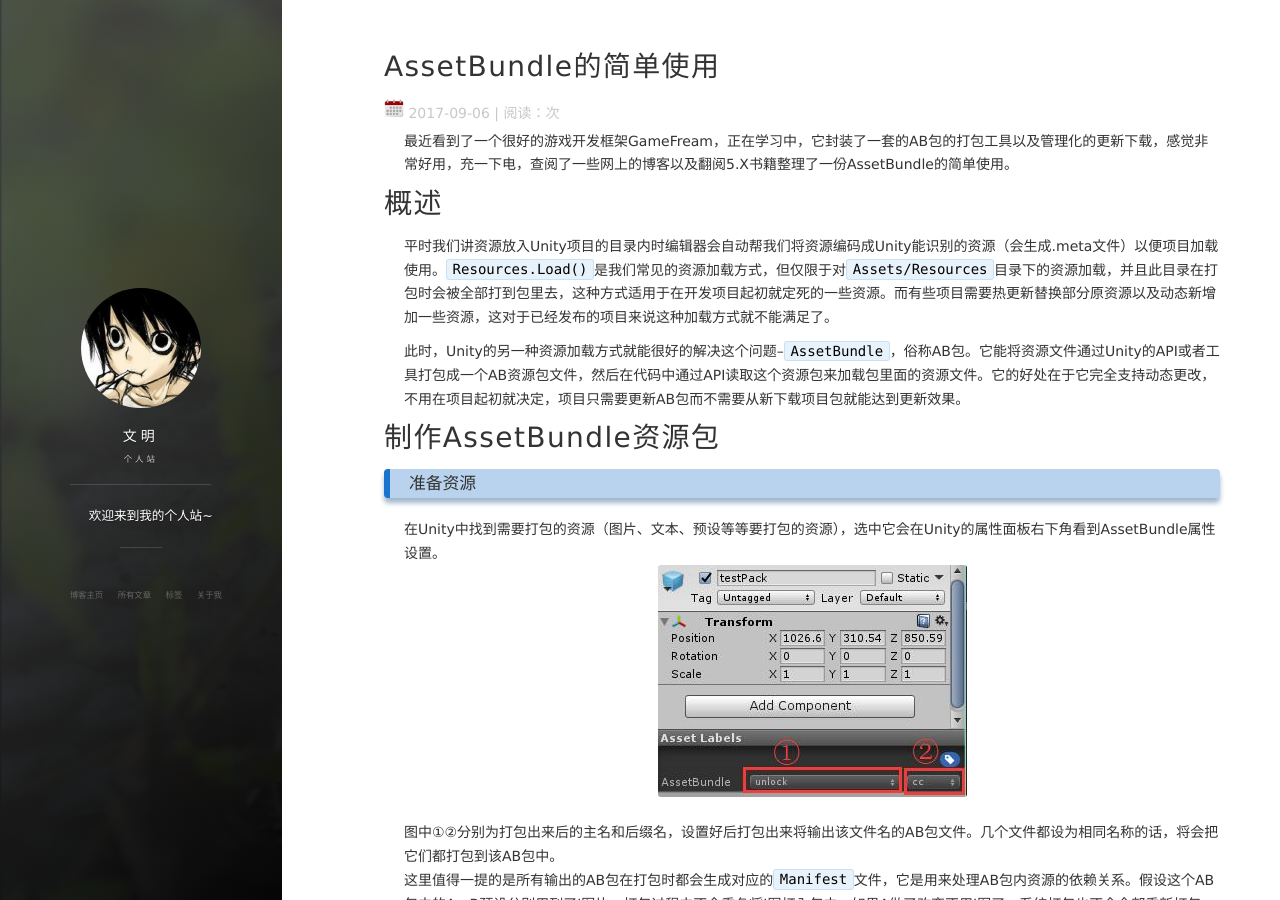
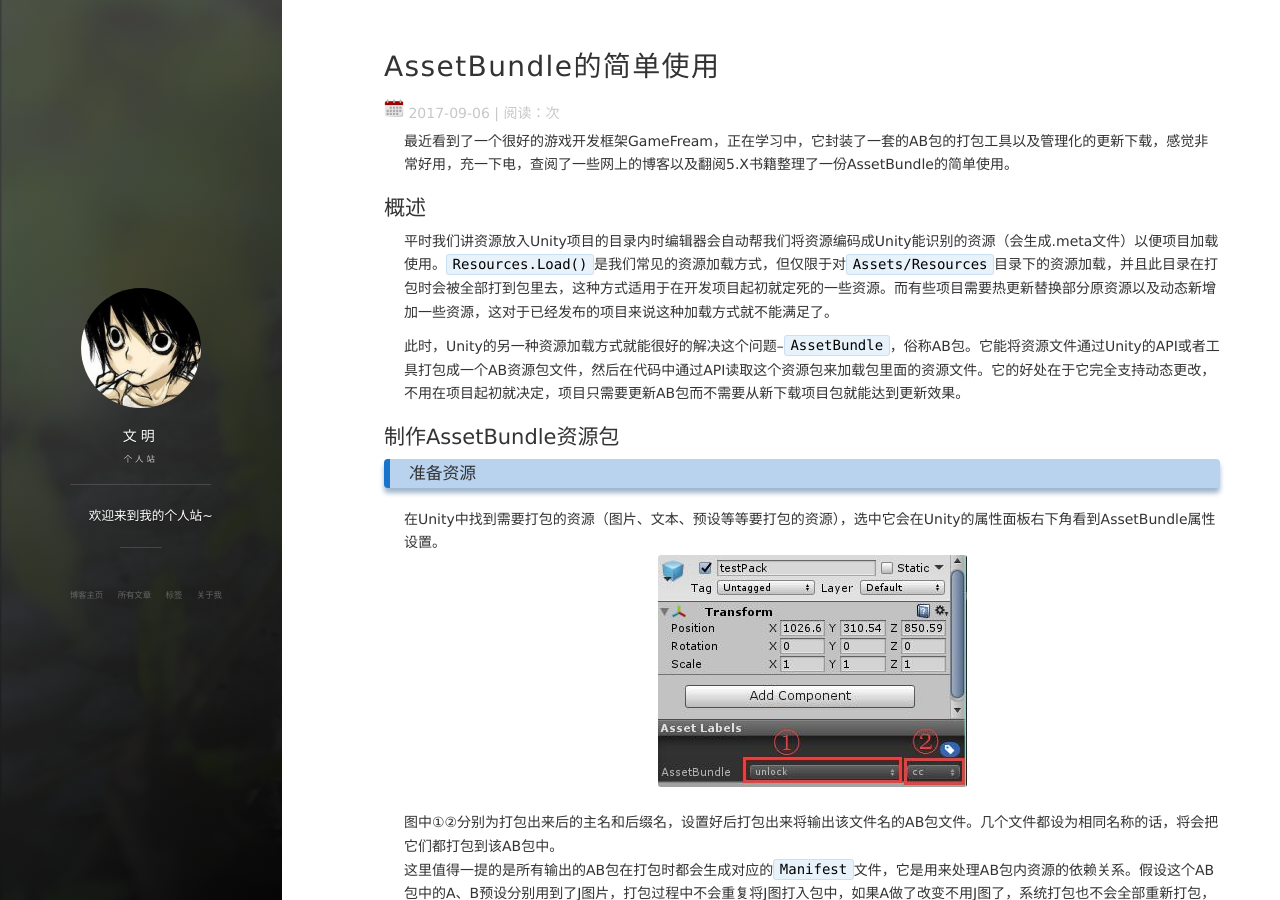
Before and after one commit to 793828490/793828490.github.io, a Jekyll site: the page built from _posts/2017-09-06-AssetBundle简单使用.md, in a window 1280 px wide and 900 px high. Built offline with Jekyll 4.4.1, drawn with Linux system fonts in a browser that asks for light colours; nearby versions of some CDN libraries.

Commit message:
调整二级标题

````diff
--- a/_posts/2017-09-06-AssetBundle简单使用.md
+++ b/_posts/2017-09-06-AssetBundle简单使用.md
@@ -9,12 +9,12 @@ tag: 博客
 最近看到了一个很好的游戏开发框架GameFream，正在学习中，它封装了一套的AB包的打包工具以及管理化的更新下载，感觉非常好用，充一下电，查阅了一些网上的博客以及翻阅5.X书籍整理了一份AssetBundle的简单使用。
 
 
-# 概述
+## 概述
 平时我们讲资源放入Unity项目的目录内时编辑器会自动帮我们将资源编码成Unity能识别的资源（会生成.meta文件）以便项目加载使用。`Resources.Load()`是我们常见的资源加载方式，但仅限于对`Assets/Resources`目录下的资源加载，并且此目录在打包时会被全部打到包里去，这种方式适用于在开发项目起初就定死的一些资源。而有些项目需要热更新替换部分原资源以及动态新增加一些资源，这对于已经发布的项目来说这种加载方式就不能满足了。
 
 此时，Unity的另一种资源加载方式就能很好的解决这个问题--`AssetBundle`，俗称AB包。它能将资源文件通过Unity的API或者工具打包成一个AB资源包文件，然后在代码中通过API读取这个资源包来加载包里面的资源文件。它的好处在于它完全支持动态更改，不用在项目起初就决定，项目只需要更新AB包而不需要从新下载项目包就能达到更新效果。
 
-# 制作AssetBundle资源包
+## 制作AssetBundle资源包
 ### 准备资源
 在Unity中找到需要打包的资源（图片、文本、预设等等要打包的资源），选中它会在Unity的属性面板右下角看到AssetBundle属性设置。
 ![AssetBundle属性设置](/images/posts/posts-20170906/01.jpg)
@@ -36,7 +36,7 @@ tag: 博客
 ![AB包输出目录](/images/posts/posts-20170906/02.jpg)
 打包后增加了四个文件，分别对应了总包的AB文件和对应的Manifest文件，以及测试用的unlock.bb的AB包及Manifest文件。
 
-# 加载AssetBundle资源包
+## 加载AssetBundle资源包
 
 ### 加载AssetBundle
 非缓存机制的加载，下载后不会放入Unity引擎特定缓存区。 (url为本地或远端的AB包路径)
@@ -57,7 +57,7 @@ GameObject.Instantiate(bb);
 ```
 AssetBundle的LoadAsset还有异步加载方式。
 
-# 完整代码
+## 完整代码
 ```csharp
 using System.Collections;
 using System.Collections.Generic;
````
